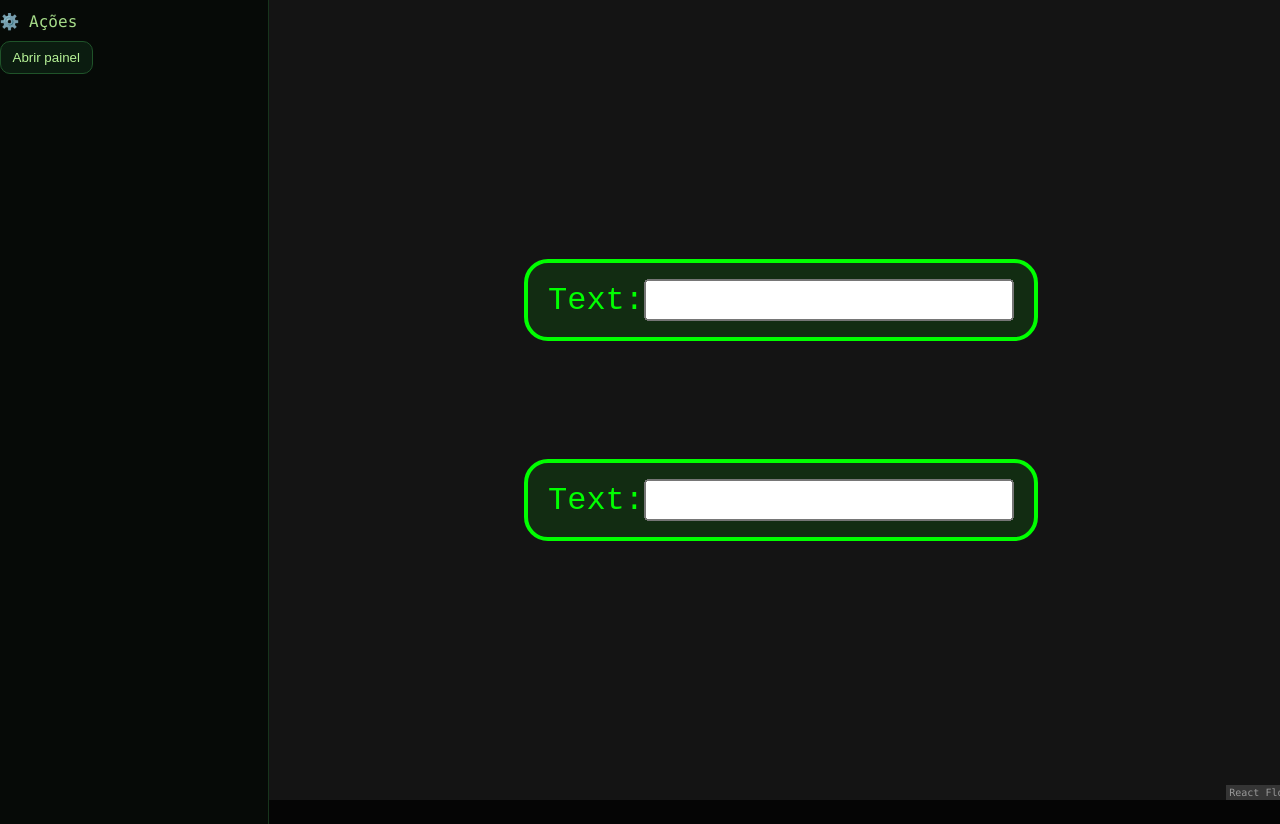
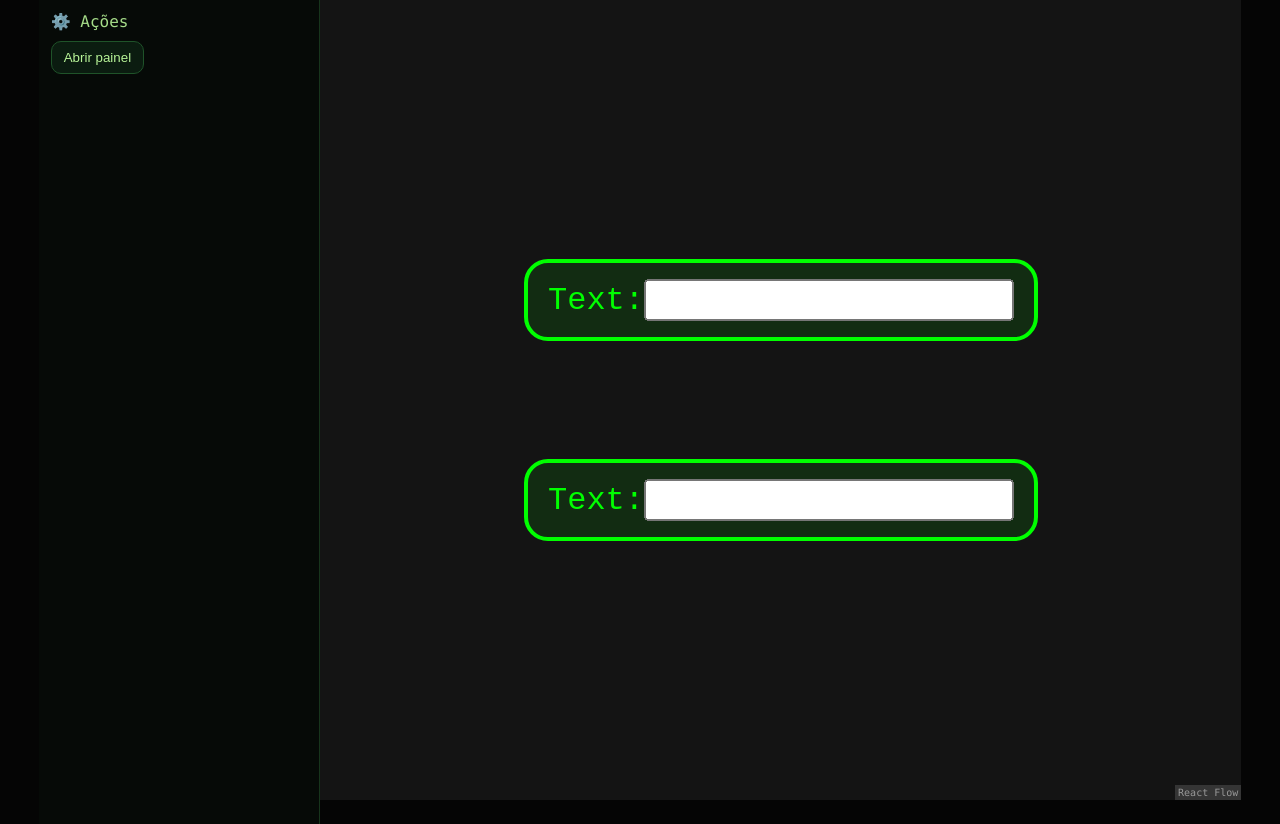
Before and after one commit to viniciusxpb/frontend, a React (Vite) app: page / in a window 1280 px wide. Built offline with nearby package versions, Linux system fonts and the light colour scheme.

Commit message:
ajuste na largura do main board pra ficar menor e naõ explodir a tela

```diff
--- a/src/style.scss
+++ b/src/style.scss
@@ -92,7 +92,7 @@ height: 100vh;
 }
 
 .mainBoard{
-  width: 80vw;
+  width: 72vw;
   height: 100vh;
 }
 
```
